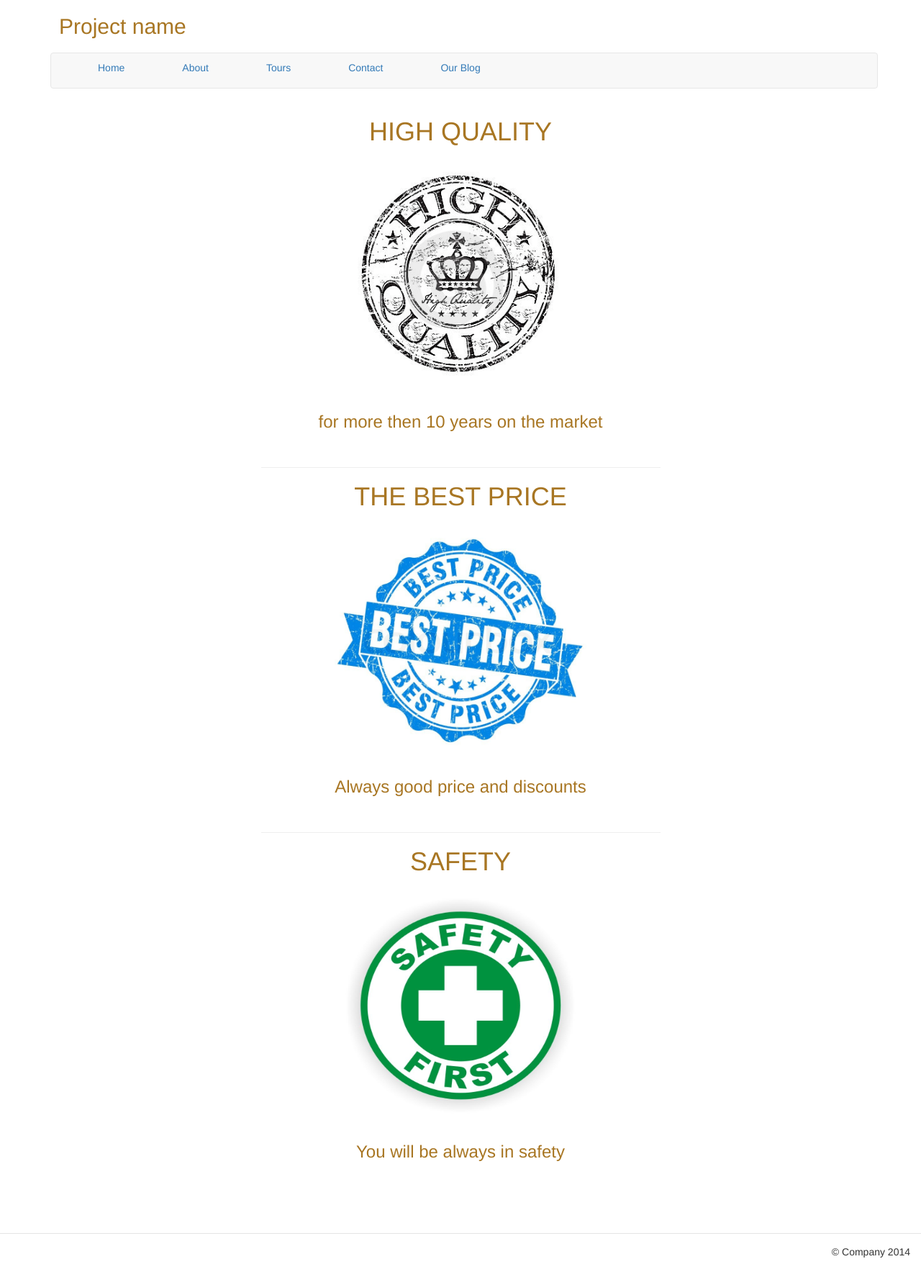
After one commit to sashapekh/traveling_site, a Django app: page /about/ in a window 1280 px wide. The commit adds this page. Shown: the whole page at 72% size. Run offline with Django 3.2, Linux system fonts and the light colour scheme; some libraries are stand-ins or nearby versions.

Commit message:
add static about page

```diff
--- a/static/css/main-style.css
+++ b/static/css/main-style.css
@@ -50,3 +50,14 @@
     text-align: center;
     color: #a87623 ;
 }
+.content .row h1, h2 , h3 {
+    color:#a87623 ;
+}
+
+.content .row img {
+    margin-bottom: 20px;
+    margin-top: 20px;
+}
+.content .row .cont {
+    margin-bottom: 50px;
+}
--- /dev/null
+++ b/templates/about.html
@@ -0,0 +1,35 @@
+{% extends 'main-for-all-pages.html' %}
+{% load staticfiles %}
+{% block content %}
+    <div class="row">
+        <div class="col-lg-3"></div>
+        <div class="col-lg-6">
+            <div class="cont">
+                <h1 class="text-high-qua text-center text-uppercase">High quality</h1>
+                <p class="image-quality text-center">
+                    <img src="{% static 'img/quality.png' %}" alt="" width="320px" height="300px"/>
+                </p>
+                <h3 class="text-center">
+                    for more then 10 years on the market
+                </h3>
+
+            </div>
+            <hr/>
+            <div class="cont">
+                <h1 class="text-center text-uppercase">the best price</h1>
+                <p class="text-center">
+                    <img src="{% static 'img/bestprice.jpg' %}" alt="" width="350px" height="300px"/>
+                </p>
+                <h3 class="text-center">Always good price and discounts</h3>
+            </div>
+            <hr/>
+            <div class="cont">
+                <h1 class="text-center text-uppercase">safety</h1>
+                <p class="text-center"><img src="{% static 'img/safe.jpg' %}" alt="" width="320px"height="300px"/></p>
+                <h3 class="text-center">You will be always in safety</h3>
+            </div>
+        </div>
+        <div class="col-lg-3"></div>
+    </div>
+
+{% endblock %}
--- a/templates/main-for-all-pages.html
+++ b/templates/main-for-all-pages.html
@@ -1,11 +1,13 @@
 {% load staticfiles %}
+
 <!DOCTYPE html>
 <html>
 <head lang="en">
     <meta charset="UTF-8">
-    <title>Test page</title>
+    <title>Traveling</title>
     <link rel="stylesheet" href="{% static 'bootstrap/css/bootstrap.min.css' %}"/>
     <link rel="stylesheet" href="{% static 'css/main-style.css' %}"/>
+    <link rel="shortcut icon" href="{% static 'img/favicon.ico'%}" type="imaga/x-icon"/>
 </head>
 <body>
     <div class="container ">
@@ -14,10 +16,9 @@
            <div class="navigation">
            <nav class="navbar navbar-default">
                <ul class="nav nav-pills">
-                   <li><a href="#">Home</a></li>
-                   <li><a href="#">About</a></li>
+                   <li><a href="{% url 'travel.views.main_site' %}">Home</a></li>
+                   <li><a href="{% url 'travel.views.about' %}">About</a></li>
                    <li><a href="#">Tours</a></li>
-                   <li><a href="#">various countries</a></li>
                    <li><a href="#">Contact</a></li>
                    <li><a href="#">Our Blog</a></li>
                </ul>
--- a/travel/urls.py
+++ b/travel/urls.py
@@ -3,4 +3,5 @@ from django.conf.urls import include, url
 
 urlpatterns = [
     url(r'^$', views.main_site),
+    url(r'^about/', views.about),
 ]
--- a/travel/views.py
+++ b/travel/views.py
@@ -5,3 +5,7 @@ from django.shortcuts import render
 
 def main_site(request):
     return render(request, 'main.html', {})
+
+
+def about(request):
+    return render(request, 'about.html', {})
```
Also changed, not shown: static/img/bestprice.jpg (added), static/img/favicon.ico (added), static/img/quality.png (added), static/img/safe.jpg (added).
